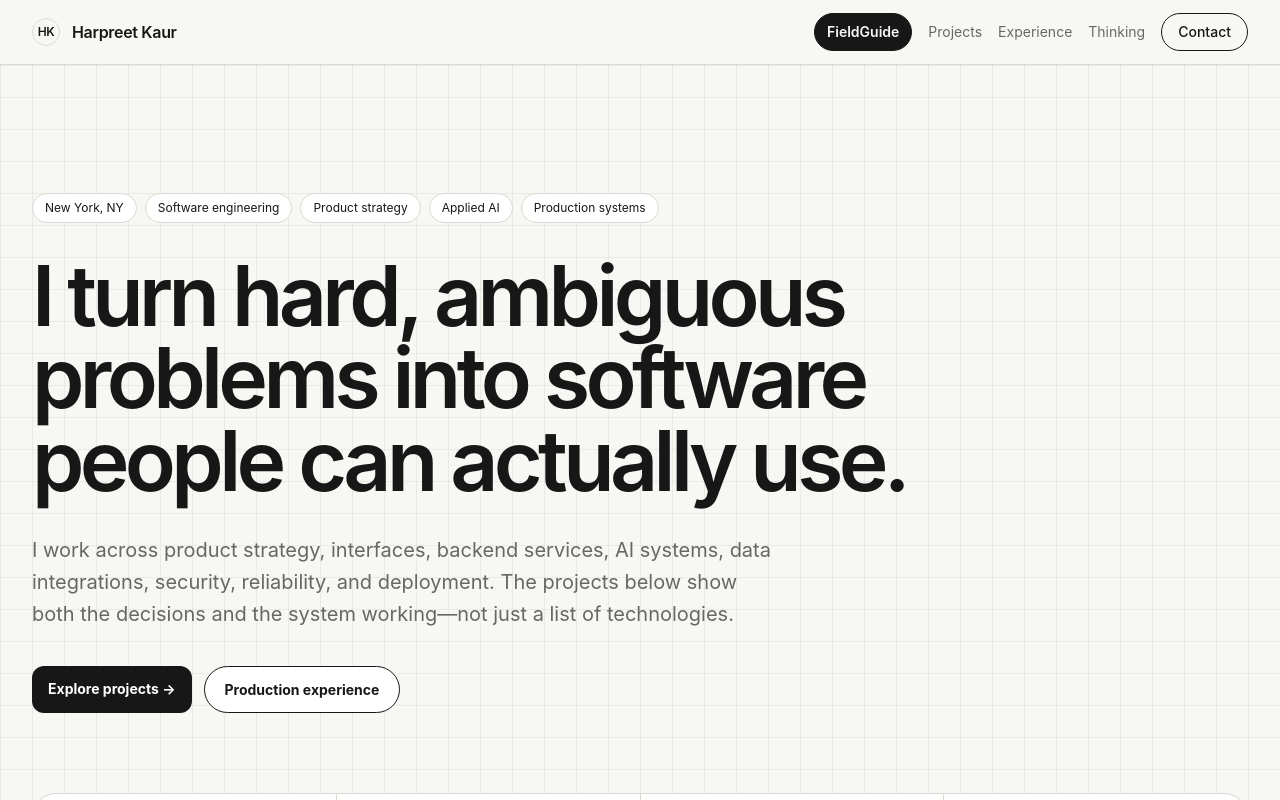
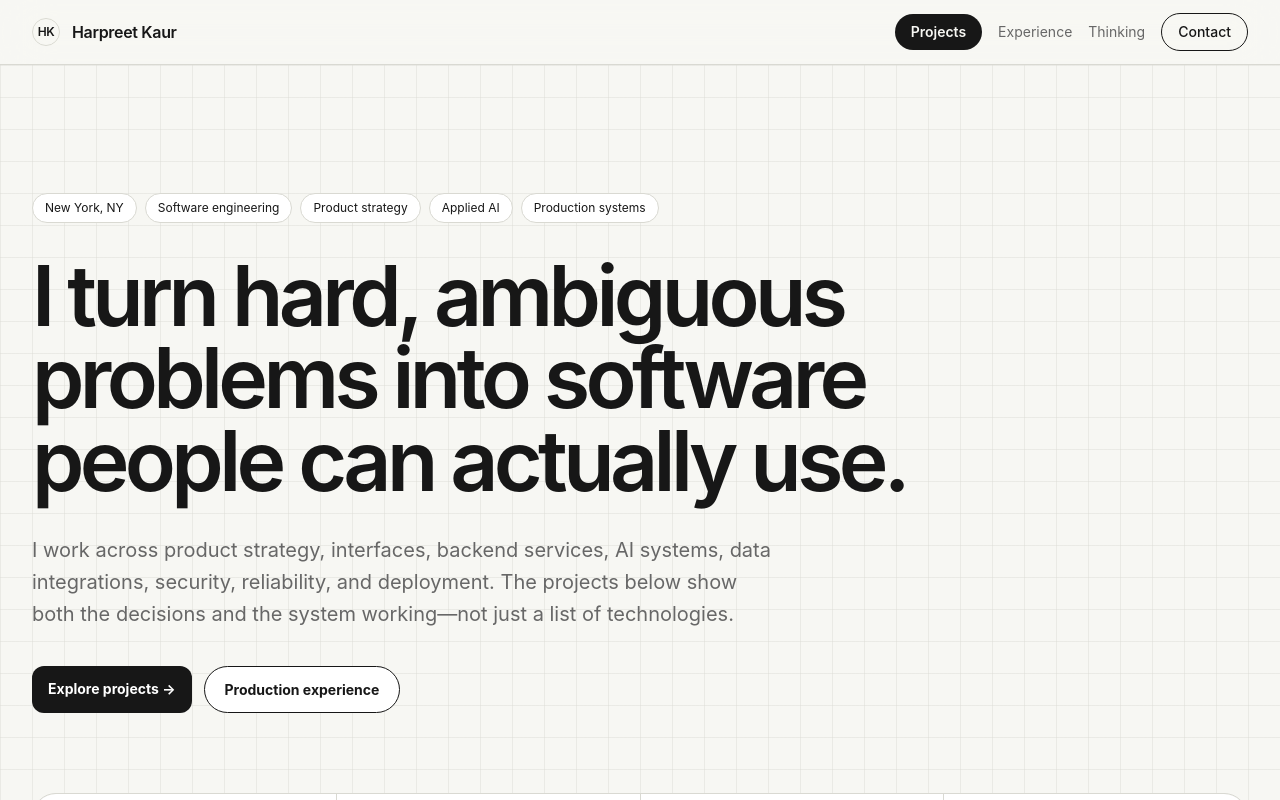
Before and after one commit to hkaur2001/harpreet_portfolio, a Next.js app: page / in a window 1280 px wide. Shown: the top 800 px of the page. Built offline with nearby package versions, Linux system fonts and the light colour scheme; no server answers.

Commit message:
Refine portfolio project hierarchy and visual system

```diff
--- a/components/nav.tsx
+++ b/components/nav.tsx
@@ -4,17 +4,16 @@ import { site } from "@/lib/site";
 export function Nav() {
   return (
     <header className="sticky top-0 z-50 border-b border-[var(--line)] bg-[color:color-mix(in_srgb,var(--bg)_88%,transparent)] backdrop-blur-xl">
-      <div className="mx-auto flex h-16 max-w-7xl items-center justify-between px-5 md:px-8">
-        <Link href="/" className="flex items-center gap-3 font-semibold tracking-[-0.02em]">
+      <div className="mx-auto flex h-16 max-w-7xl items-center justify-between gap-4 px-5 md:px-8">
+        <Link href="/" className="flex shrink-0 items-center gap-3 font-semibold tracking-[-0.02em]">
           <span className="grid size-7 place-items-center rounded-full border border-[var(--line)] text-xs">HK</span>
           <span className="hidden sm:inline">{site.name}</span>
         </Link>
-        <nav className="flex items-center gap-2 text-sm text-[var(--muted)] sm:gap-4">
-          <Link className="rounded-full border border-[var(--ink)] bg-[var(--ink)] px-3 py-2 text-xs font-semibold text-[var(--bg)] transition hover:opacity-80 sm:text-sm" href="/projects/fieldguide">FieldGuide</Link>
-          <Link className="transition hover:text-[var(--ink)]" href="/projects">Projects</Link>
-          <Link className="hidden transition hover:text-[var(--ink)] md:inline" href="/#experience">Experience</Link>
-          <Link className="hidden transition hover:text-[var(--ink)] lg:inline" href="/#thinking">Thinking</Link>
-          <a className="rounded-full border border-[var(--ink)] px-3 py-2 text-xs font-medium text-[var(--ink)] transition hover:bg-[var(--ink)] hover:text-[var(--bg)] sm:px-4 sm:text-sm" href={`mailto:${site.email}`}>Contact</a>
+        <nav aria-label="Primary navigation" className="flex min-w-0 items-center gap-2 whitespace-nowrap text-sm text-[var(--muted)] sm:gap-4">
+          <Link className="rounded-full bg-[var(--ink)] px-3.5 py-2 text-xs font-semibold text-[var(--bg)] transition hover:opacity-80 focus-visible:outline-2 focus-visible:outline-offset-2 focus-visible:outline-[var(--signal)] sm:px-4 sm:text-sm" href="/projects">Projects</Link>
+          <Link className="hidden transition hover:text-[var(--ink)] focus-visible:outline-2 focus-visible:outline-offset-4 focus-visible:outline-[var(--signal)] md:inline" href="/#experience">Experience</Link>
+          <Link className="hidden transition hover:text-[var(--ink)] focus-visible:outline-2 focus-visible:outline-offset-4 focus-visible:outline-[var(--signal)] lg:inline" href="/#thinking">Thinking</Link>
+          <a className="rounded-full border border-[var(--ink)] px-3 py-2 text-xs font-medium text-[var(--ink)] transition hover:bg-[var(--ink)] hover:text-[var(--bg)] focus-visible:outline-2 focus-visible:outline-offset-2 focus-visible:outline-[var(--signal)] sm:px-4 sm:text-sm" href={`mailto:${site.email}`}>Contact</a>
         </nav>
       </div>
     </header>
```
